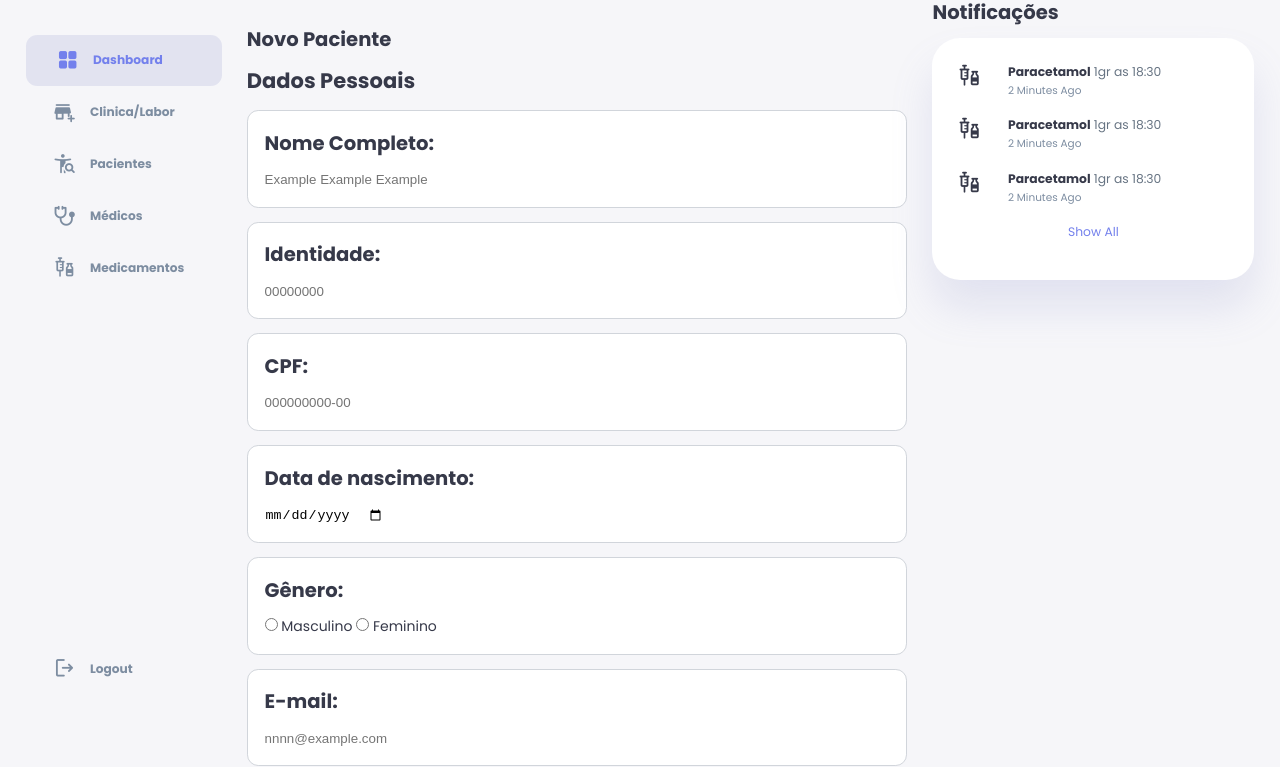
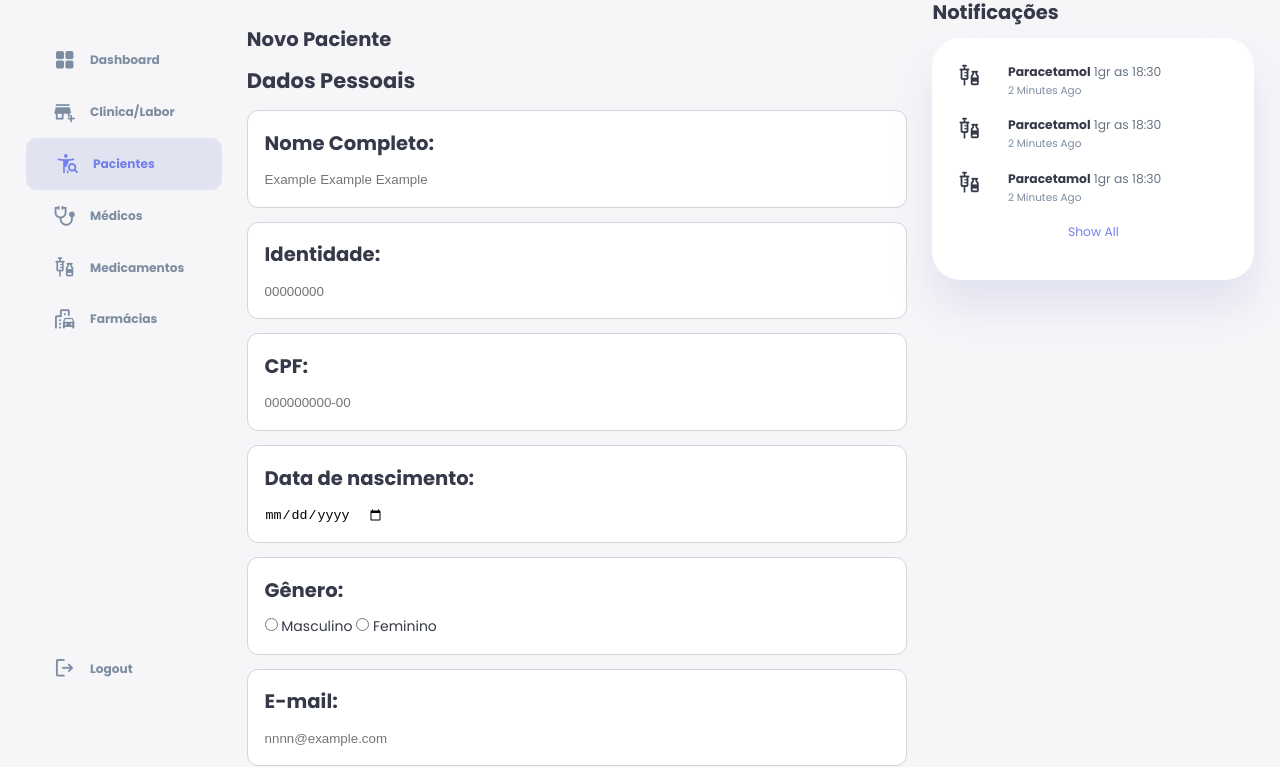
Before and after one commit to evandrokumasaka/pmv-ads-2023-1-e1-proj-web-t14-pmv-ads-2023-1-e1-proj-web-t14-g4-medor, a website: page src/public/paciente.html in a window 1280 px wide. Shown: the part 62-829 px from the top of the page. Drawn offline with nearby package versions, Linux system fonts and the light colour scheme; a script that the page names is missing.

Commit message:
fix: correções na sidebar

```diff
--- a/src/public/paciente.html
+++ b/src/public/paciente.html
@@ -27,7 +27,7 @@
             </div>
 
             <div class="sidebar">
-                <a href="#" class="active">
+                <a href="./#">
                     <span class="material-symbols-rounded">grid_view</span>
                     <h3>Dashboard</h3>
                 </a>
@@ -35,7 +35,7 @@
                     <span class="material-symbols-rounded">add_business</span>
                     <h3>Clinica/Labor</h3>
                 </a>
-                <a href="./paciente.html">
+                <a href="./paciente.html" class="active">
                     <span class="material-symbols-rounded">Conditions</span>
                     <h3>Pacientes</h3>
                 </a>
@@ -47,6 +47,11 @@
                 <a href="./medicamento.html">
                     <span class="material-symbols-rounded">vaccines</span>
                     <h3>Medicamentos</h3>
+                    <!-- <span class="message-count">1</span> -->
+                </a>
+                <a href="./farmacia.html">
+                    <span class="material-symbols-rounded">emoji_transportation</span>
+                    <h3>Farmácias</h3>
                     <!-- <span class="message-count">1</span> -->
                 </a>
                 <!-- <a href="#">
```
